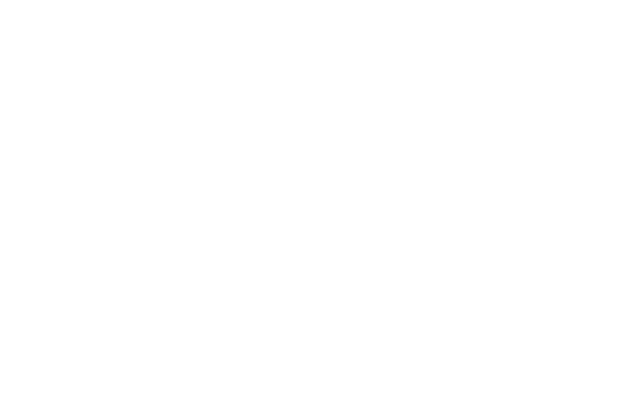
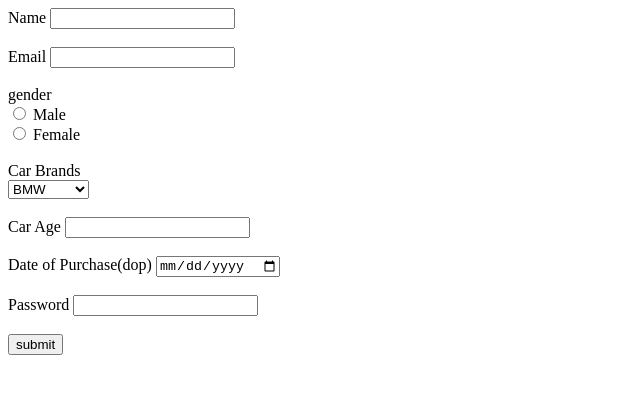
Before and after one commit to acciojob/car-insurance-form-AkshithMuddagoni, a website: page main.html in a window 1280 px wide. Shown: the whole page, without its empty margins (0-640 px from the left). Drawn offline with Linux system fonts and the light colour scheme.

Commit message:
created a submission

```diff
--- a/main.html
+++ b/main.html
@@ -8,6 +8,39 @@
 
 <body>
 	<!-- the entire body must be written by student -->
+	<form method = "post">
+		<label for = "name">Name</label>
+		<input type = "text" id = "name" required = "yes" >
+	    <br><br>
+		<label for = "email">Email</label>
+		<input type = "email" id = "email" required = "yes" >
+	    <br><br>
+		<label>gender</label>
+		<br>
+		<input type = "radio" name = "gender" required = "yes"> Male
+		<br>
+		<input type = "radio" name = "gender" required = "yes"> Female
+	    <br><br>
+        <label for = "email">Car Brands</label><br>
+		 <select  id = "cars" required = "no">
+			  <option>BMW</option>
+			  <option>Audi</option>
+			  <option>Mercedez</option>
+		 </select>
+        <br><br>
+		<label for = "carage">Car Age</label>
+		<input type = "number" id = "carage" required = "yes">
+        <br><br>
+        <label for = "dop">Date of Purchase(dop)</label>
+		<input type = "date" id = "dop" required = "yes">
+        <br><br>
+        <label for = "password">Password</label>
+		<input type = "password" id = "password" required = "yes">
+        <br><br>
+        <button type = "submit"> submit
+
+
+	</form>
     <script type="text/javascript" src="./script.js">
 </script>
 
```
